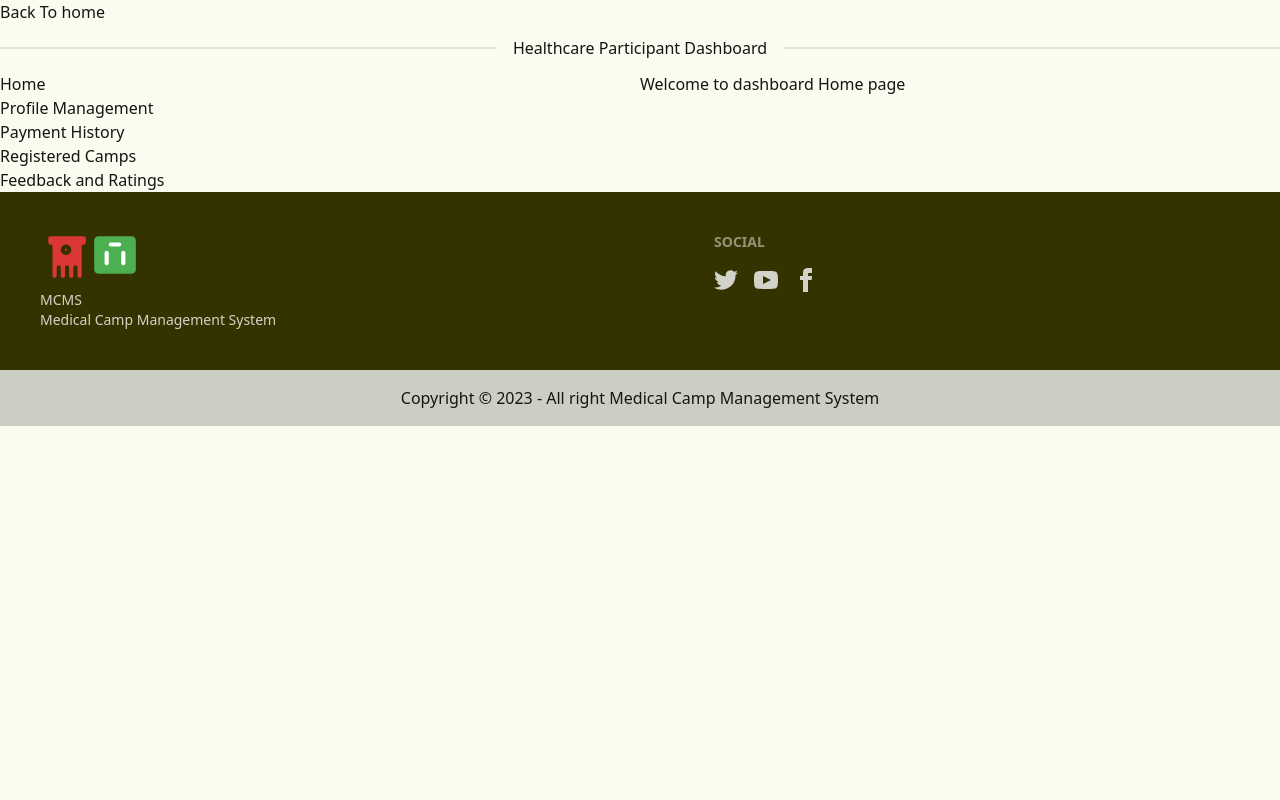
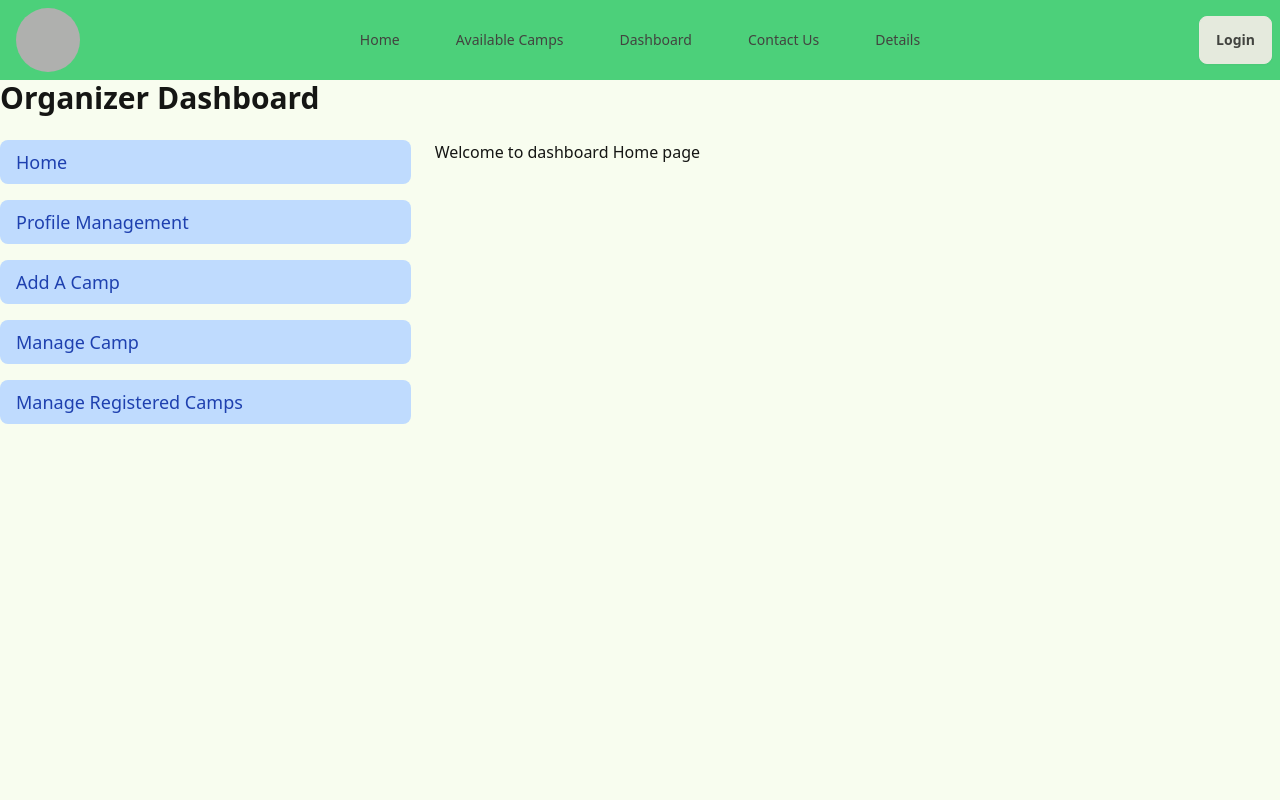
Before and after one commit to almubin78/Medical-Camp-UI, a React (Vite) app: page /dashboard in a window 1280 px wide. Shown: the top 800 px of the page. Built offline with nearby package versions, Linux system fonts and the light colour scheme; no server answers; grey boxes are pictures that could not be loaded.

Commit message:
organizer dashboard design done

```diff
--- a/src/Components/Pages/Dashboard/DashboardLayout.jsx
+++ b/src/Components/Pages/Dashboard/DashboardLayout.jsx
@@ -4,17 +4,27 @@ import OrganizerDashboard from './OrganizerDashboard/OrganizerDashboard';
 import ParticipantDashboard from './ParticipantDashboard/ParticipantDashboard';
 import HealthcareDashboard from './HealthcareDashboard/HealthcareDashboard';
 import Footer from '../Footer/Footer';
-import { Link } from 'react-router-dom';
+import Navbar from '../Navbar/Navbar';
+// import axios from 'axios';
 
 const DashboardLayout = () => {
-    const [user] = useState({ role: 'participant' });
-    console.log(user.role);
-     // Assuming you have access to user data through your AuthContext
+    // const email = 'participant1@example.com';
+    // const userSt = "participant"
+    const [user] = useState({ role: 'organizer' });
+    // const [user,setUser] = useState([]);
+    // const [loading,setLoading]= useState(true);
 
-    // Determine the user's role (organizer, participant, healthcare professional)
-    // This is a simplified example, adjust based on your actual user data and roles
+    // useEffect(()=>{
+    //     axios.get('http://localhost:5000/users')
+    //     .then(res=>{
+    //         console.log(res.data);
+    //         setUser(res.data);
+    //         setLoading(false)
+    //     })
+    // },[])
+
+    // const userRole = user.find(u=>(u.email  === email) && (u.role === userSt ));
     const userRole = user ? user.role : '';
-
     // Render different dashboard components based on the user's role
     const renderDashboard = () => {
         switch (userRole) {
@@ -28,17 +38,23 @@ const DashboardLayout = () => {
                 return <div>No dashboard found for this user role.</div>;
         }
     };
-
+    // if(loading){
+    //     return <h3> Please wait</h3>
+    // }
     return (
         <div>
             <header>
-                <Link to='/'>Back To home</Link>
+                <Navbar/>
             </header>
 
             {/* Render the appropriate dashboard based on user role */}
-            {renderDashboard()}
+            <div className='min-h-[100vh]'>
+                {renderDashboard()}
+            </div>
 
-            <Footer/>
+            <div className=''>
+                <Footer />
+            </div>
         </div>
     );
 };
--- a/src/Components/Pages/Dashboard/OrganizerDashboard/OrganizerDashboard.jsx
+++ b/src/Components/Pages/Dashboard/OrganizerDashboard/OrganizerDashboard.jsx
@@ -1,9 +1,35 @@
+import { Link, Outlet } from "react-router-dom";
 
 
 const OrganizerDashboard = () => {
     return (
-        <div>
-            OrganizerDashboard
+        <div className="container mx-auto">
+            <h2 className="text-3xl font-bold mb-6">Organizer Dashboard</h2>
+
+            <div className="grid grid-cols-1 md:grid-cols-3 gap-6">
+                <nav className="col-span-1 md:col-span-1">
+                    <ul className="space-y-4">
+                        <li>
+                            <Link to="/dashboard" className="block py-2 px-4 rounded-lg text-lg text-blue-800 bg-blue-200 hover:bg-blue-300 hover:text-blue-900">Home</Link>
+                        </li>
+                        <li>
+                            <Link to="/dashboard/organizer-profile" className="block py-2 px-4 rounded-lg text-lg text-blue-800 bg-blue-200 hover:bg-blue-300 hover:text-blue-900">Profile Management</Link>
+                        </li>
+                        <li>
+                            <Link to="/dashboard/add-a-camp" className="block py-2 px-4 rounded-lg text-lg text-blue-800 bg-blue-200 hover:bg-blue-300 hover:text-blue-900">Add A Camp</Link>
+                        </li>
+                        <li>
+                            <Link to="/dashboard/manage-camps" className="block py-2 px-4 rounded-lg text-lg text-blue-800 bg-blue-200 hover:bg-blue-300 hover:text-blue-900">Manage Camp</Link>
+                        </li>
+                        <li>
+                            <Link to="/dashboard/manage-registered-camps" className="block py-2 px-4 rounded-lg text-lg text-blue-800 bg-blue-200 hover:bg-blue-300 hover:text-blue-900">Manage Registered Camps</Link>
+                        </li>
+                    </ul>
+                </nav>
+                <div className="col-span-1 md:col-span-2">
+                    <Outlet />
+                </div>
+            </div>
         </div>
     );
 };
--- /dev/null
+++ b/src/Components/Pages/Dashboard/OrganizerDashboard/OrganizerOutlets/AddCamp.jsx
@@ -0,0 +1,11 @@
+
+
+const AddCamp = () => {
+    return (
+        <div>
+            AddCamp
+        </div>
+    );
+};
+
+export default AddCamp;
--- /dev/null
+++ b/src/Components/Pages/Dashboard/OrganizerDashboard/OrganizerOutlets/ManageCamps.jsx
@@ -0,0 +1,11 @@
+
+
+const ManageCamps = () => {
+    return (
+        <div>
+            ManageCamps
+        </div>
+    );
+};
+
+export default ManageCamps;
--- /dev/null
+++ b/src/Components/Pages/Dashboard/OrganizerDashboard/OrganizerOutlets/ManageRegisteredCamps.jsx
@@ -0,0 +1,11 @@
+
+
+const ManageRegisteredCamps = () => {
+    return (
+        <div>
+            ManageRegisteredCamps
+        </div>
+    );
+};
+
+export default ManageRegisteredCamps;
--- /dev/null
+++ b/src/Components/Pages/Dashboard/OrganizerDashboard/OrganizerOutlets/OrganizerProfileManagement.jsx
@@ -0,0 +1,11 @@
+
+
+const OrganizerProfileManagement = () => {
+    return (
+        <div>
+            OrganizerProfileManagement
+        </div>
+    );
+};
+
+export default OrganizerProfileManagement;
--- a/src/Components/Pages/Dashboard/ParticipantDashboard/ParticipantDashboard.jsx
+++ b/src/Components/Pages/Dashboard/ParticipantDashboard/ParticipantDashboard.jsx
@@ -1,24 +1,33 @@
 import { Link, Outlet } from "react-router-dom";
-
-
 
 const ParticipantDashboard = () => {
     return (
-        <div>
-            <h2 className='divider'>Healthcare Participant Dashboard</h2>
+        <div className="container mx-auto">
+            <h2 className="text-3xl font-bold mb-6">Healthcare Participant Dashboard</h2>
 
-            <div className="grid grid-cols-2">
-                <nav>
-                    <ul>
-                        <li><Link to="/dashboard">Home</Link></li>
-                        <li><Link to="/dashboard/participant-profile">Profile Management</Link></li>
-                        <li><Link to="/dashboard/participant-payments">Payment History</Link></li>
-                        <li><Link to="/dashboard/participant-registered-camps">Registered Camps</Link></li>
-                        <li><Link to="/dashboard/participant-feedback-and-ratings">Feedback and Ratings</Link></li>
-                        {/* Add more dashboard options as needed */}
+            <div className="grid grid-cols-1 md:grid-cols-3 gap-6">
+                <nav className="col-span-1 md:col-span-1">
+                    <ul className="space-y-4">
+                        <li>
+                            <Link to="/dashboard" className="block py-2 px-4 rounded-lg text-lg text-blue-800 bg-blue-200 hover:bg-blue-300 hover:text-blue-900">Home</Link>
+                        </li>
+                        <li>
+                            <Link to="/dashboard/participant-profile" className="block py-2 px-4 rounded-lg text-lg text-blue-800 bg-blue-200 hover:bg-blue-300 hover:text-blue-900">Profile Management</Link>
+                        </li>
+                        <li>
+                            <Link to="/dashboard/participant-payments" className="block py-2 px-4 rounded-lg text-lg text-blue-800 bg-blue-200 hover:bg-blue-300 hover:text-blue-900">Payment History</Link>
+                        </li>
+                        <li>
+                            <Link to="/dashboard/participant-registered-camps" className="block py-2 px-4 rounded-lg text-lg text-blue-800 bg-blue-200 hover:bg-blue-300 hover:text-blue-900">Registered Camps</Link>
+                        </li>
+                        <li>
+                            <Link to="/dashboard/participant-feedback-and-ratings" className="block py-2 px-4 rounded-lg text-lg text-blue-800 bg-blue-200 hover:bg-blue-300 hover:text-blue-900">Feedback and Ratings</Link>
+                        </li>
                     </ul>
                 </nav>
-                <Outlet />
+                <div className="col-span-1 md:col-span-2">
+                    <Outlet />
+                </div>
             </div>
         </div>
     );
--- a/src/Components/Pages/OtherPages/PrivateRoutes/Dashboard/Dashboard.jsx
+++ b/src/Components/Pages/OtherPages/PrivateRoutes/Dashboard/Dashboard.jsx
@@ -1,10 +1,10 @@
-// import { Link} from "react-router-dom";
+
 
 const Dashboard = () => {
     return (
         <div>
 
-            {/* <Link className="btn" to='/'>Back to Home</Link> */}
+
             <p>Welcome to  dashboard Home page</p>
             {/* <Outlet/> */}
         </div>
--- a/src/Components/Pages/OtherPages/PrivateRoutes/Dashboard/DashboardOutlet/Profile.jsx
+++ /dev/null
@@ -1,11 +0,0 @@
-
-
-const Profile = () => {
-    return (
-        <div>
-            this is profile
-        </div>
-    );
-};
-
-export default Profile;
```
Also changed, not shown: src/Components/router/router.jsx (+18 -2 lines).
